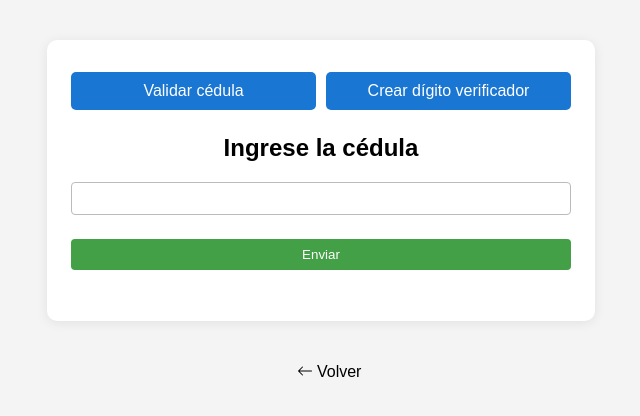
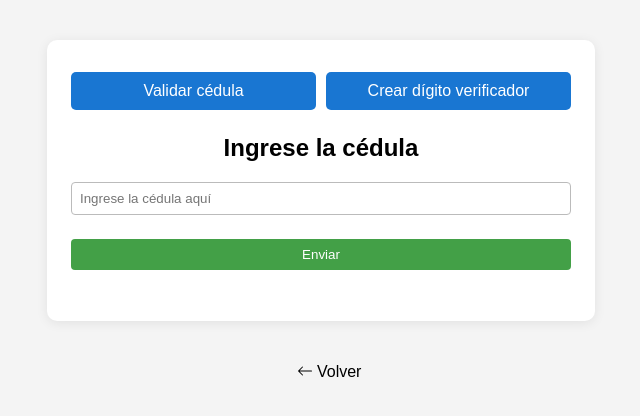
Before and after one commit to NehuelAcosta/Laboratorios, a PHP site: page / in a window 1280 px wide. Shown: the top 416 px of the page, without its empty margins (319-959 px from the left). Run offline with PHP 8.4, Linux system fonts and the light colour scheme.

Commit message:
FIX: Arreglos del lab 4

```diff
--- a/lab4/index.php
+++ b/lab4/index.php
@@ -17,14 +17,14 @@
 
         <div id="block-validar">
             <h2>Ingrese la cédula</h2>
-            <input type="number" id="cedula-verificar">
+            <input type="number" id="cedula-verificar" placeholder="Ingrese la cédula aquí">
             <button class="enviar" onclick="validarCedula()">Enviar</button>
         </div>
 
         <div id="block-crear" class="hidden">
             <h2>Ingrese los primeros 7 dígitos de la cédula</h2>
             <div class="container">
-                <input type="number" id="cedula-crear">
+                <input type="number" id="cedula-crear" placeholder="Ingrese los números aquí">
                 <hr>
                 <p id="result-digit"></p>
             </div>
--- a/lab4/style.css
+++ b/lab4/style.css
@@ -56,7 +56,7 @@ input, button {
     display: flex;
     justify-content: space-around;
     align-content: center;
-    height: 2rem;
+    height: 2.05rem;
 }
 
 #cedula-crear {
```
